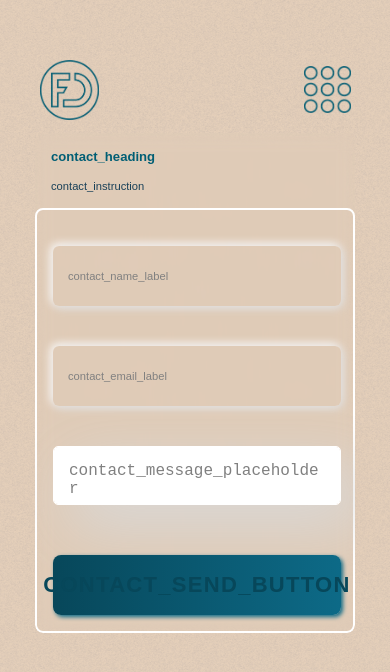
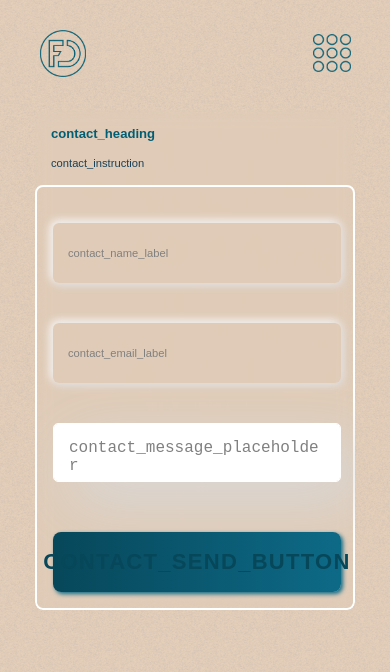
Before and after one commit to Florian-Denis-Dev/portfolio, a React (Create React App) app: page /contact in a window 390 px wide. Shown: the top 672 px of the page. Built offline with nearby package versions, Linux system fonts and the light colour scheme; what i18next-xhr-backend would draw is missing.

Commit message:
fix header responsive

```diff
--- a/src/style/header.scss
+++ b/src/style/header.scss
@@ -3,11 +3,8 @@
 
 /* Header */
 header {
-	padding: 60px 0 10px;
+	padding: 30px 0 30px;
 	width: 90%;
-	@include respond(large) {
-		width: 90%;
-	}
 	nav {
 		display: flex;
 		justify-content: space-between;
@@ -16,6 +13,9 @@ header {
 		.left {
 			img{
 				height: 60px;
+				@include respond(medium) {
+					height: 46.88px;
+				}
 			}
 
 		}
@@ -24,12 +24,13 @@ header {
 		background: none;
 		border: none;
 		cursor: pointer;
-	  }
+	}
 
 	nav img {
-		height: 38px;
+		height: 46.88px;
+
 		@include respond(medium) {
-			height: 46.88px;
+			height: 38px;
 		}
 	}
 
@@ -40,7 +41,7 @@ header {
 			align-items:center;
 		gap: 4vw;
 		@include respond(small) {
-			gap: 1rem;
+			gap: 0.5em;
 		}
 		.lang{
 			margin: 5px;
@@ -48,6 +49,15 @@ header {
 			min-width: 50px;
 			&:hover{
 				cursor: pointer;
+			}
+			@include respond(medium) {
+				font-size: 2em;
+			}
+			@include respond(smaller) {
+				font-size: 3em;
+			}
+			@include respond(small) {
+				font-size: 2.5em;
 			}
 		}
 	}
--- a/src/style/index.css
+++ b/src/style/index.css
@@ -520,13 +520,8 @@ footer {
 /* vrai darkmode in preparation*/
 /* Header */
 header {
-  padding: 60px 0 10px;
+  padding: 30px 0 30px;
   width: 90%;
-}
-@media (max-width: 1024px) {
-  header {
-    width: 90%;
-  }
 }
 header nav {
   display: flex;
@@ -537,17 +532,22 @@ header nav {
 header nav .left img {
   height: 60px;
 }
+@media (max-width: 768px) {
+  header nav .left img {
+    height: 46.88px;
+  }
+}
 header button {
   background: none;
   border: none;
   cursor: pointer;
 }
 header nav img {
-  height: 38px;
+  height: 46.88px;
 }
 @media (max-width: 768px) {
   header nav img {
-    height: 46.88px;
+    height: 38px;
   }
 }
 header ul {
@@ -559,7 +559,7 @@ header ul {
 }
 @media (max-width: 375px) {
   header ul {
-    gap: 1rem;
+    gap: 0.5em;
   }
 }
 header ul .lang {
@@ -569,6 +569,21 @@ header ul .lang {
 }
 header ul .lang:hover {
   cursor: pointer;
+}
+@media (max-width: 768px) {
+  header ul .lang {
+    font-size: 2em;
+  }
+}
+@media (max-width: 425px) {
+  header ul .lang {
+    font-size: 3em;
+  }
+}
+@media (max-width: 375px) {
+  header ul .lang {
+    font-size: 2.5em;
+  }
 }
 header a {
   text-decoration: none;
```
Also changed, not shown: 1 other file (tests, documents, lock files or other folders).
